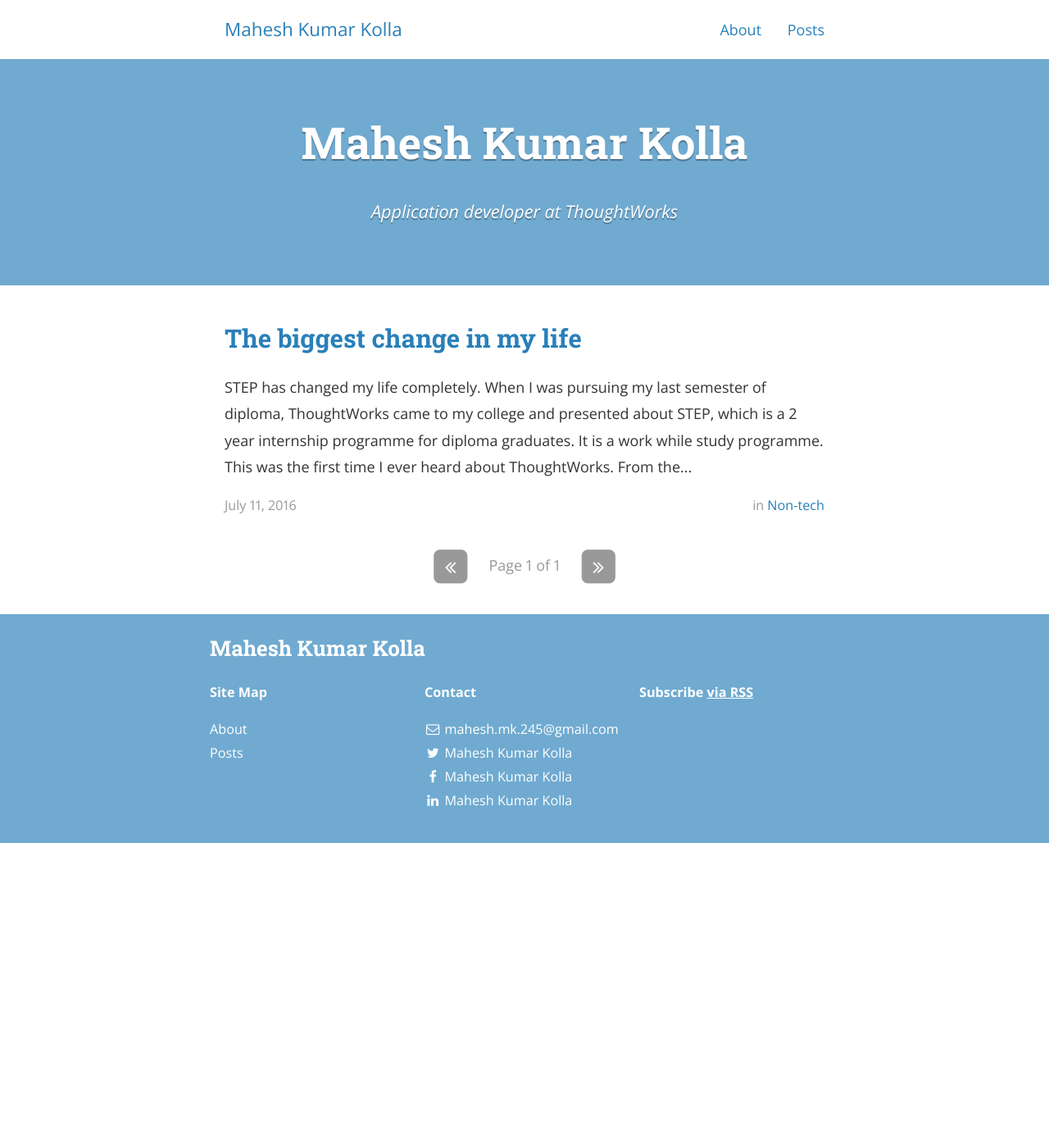
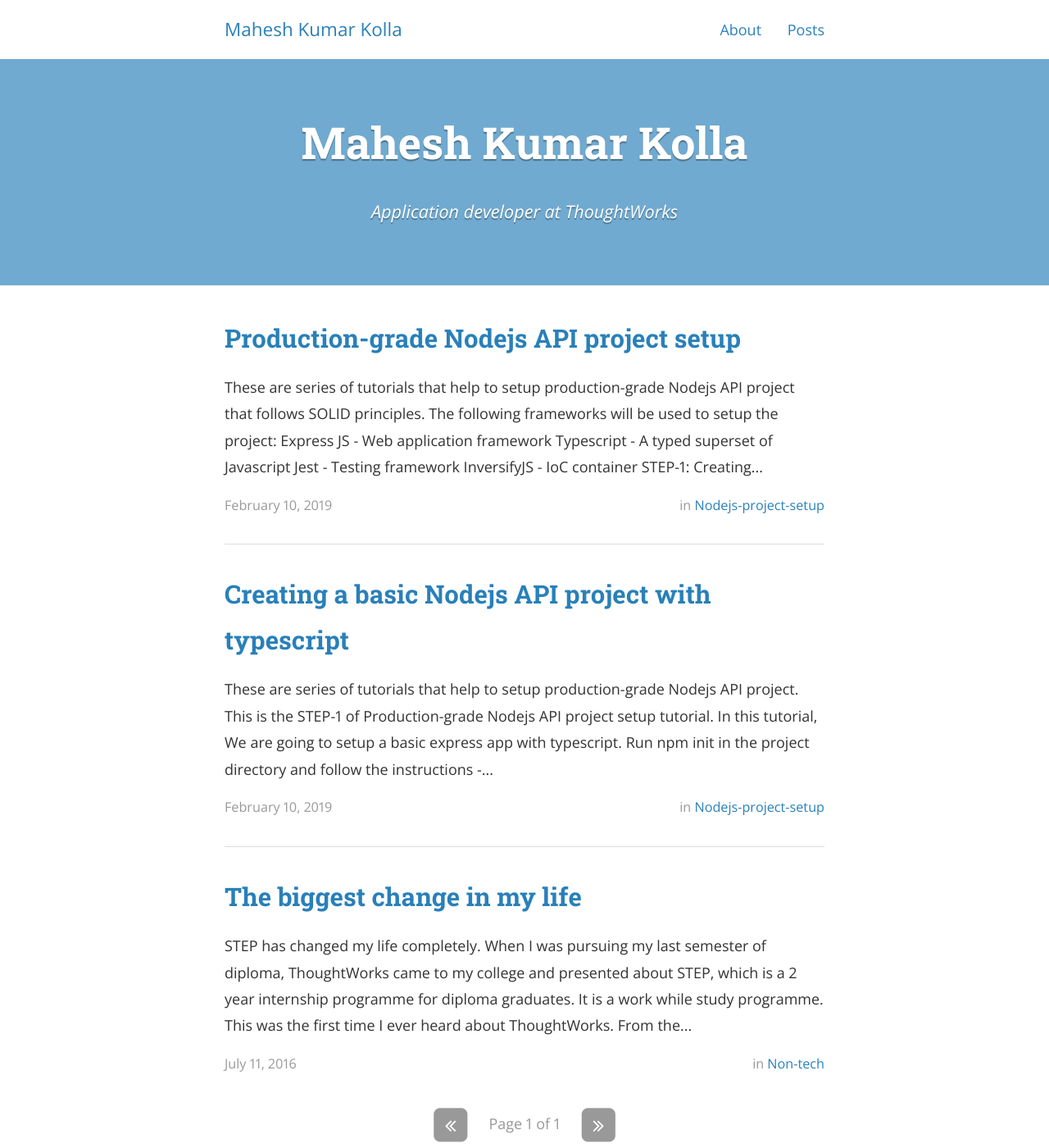
Before and after one commit to maheshkkolla/maheshkkolla.github.io, a Jekyll site: the page built from index.html, in a window 1280 px wide and 1400 px high. Shown: the whole window at 82% size. Built offline with Jekyll 4.4.1, drawn with Linux system fonts in a browser that asks for light colours; nearby versions of some CDN libraries; the list of posts is cut into pages by our own code.

Commit message:
PUBLISH: two articles 1. production-grade nodejs api project setup 2. creating a basic nodejs api project with typescript

```diff
--- a/_posts/nodejs-project-setup/2019-02-10-creating-basic-nodejs-api-project-with-typescript.markdown
+++ b/_posts/nodejs-project-setup/2019-02-10-creating-basic-nodejs-api-project-with-typescript.markdown
@@ -1,14 +1,13 @@
 ---
 layout: post
 title:  "Creating a basic Nodejs API project with typescript"
-date:   2019-02-09
+date:   2019-02-10
 author: Mahesh Kumar Kolla
 categories: NodeJs-project-setup
 tags:	Tech NodeJs Typescript
 step: "STEP-1"
 prevPost: production-grade-nodejs-api-project-setup
 nextPost: creating-basic-nodejs-api-project-with-typescript
-published: false
 ---
 
 {% include nodejs-project-setup-intro.html %}
--- a/_posts/nodejs-project-setup/2019-02-10-production-grade-nodejs-api-project-setup.markdown
+++ b/_posts/nodejs-project-setup/2019-02-10-production-grade-nodejs-api-project-setup.markdown
@@ -1,11 +1,10 @@
 ---
 layout: post
 title:  "Production-grade Nodejs API project setup"
-date:   2019-02-09
+date:   2019-02-10
 author: Mahesh Kumar Kolla
 categories: NodeJs-project-setup
 tags:	Tech Javascript NodeJs
-published: false
 ---
 These are series of tutorials that help to setup production-grade Nodejs API project that follows SOLID principles.
 
```
